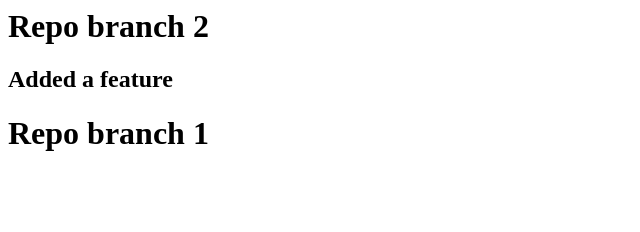
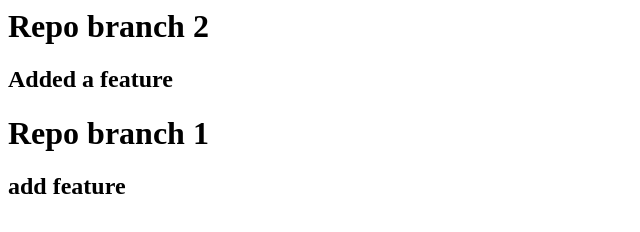
Before and after one commit to ABSOLUTE-NOTHING/ABSOLUTE-NOTHING, a plain HTML site: page index.html in a window 1280 px wide. Shown: the whole page, without its empty margins (0-640 px from the left). Drawn offline with Linux system fonts and the light colour scheme.

Commit message:
added a feature

```diff
--- a/index.html
+++ b/index.html
@@ -1,3 +1,4 @@
 <h1>Repo branch 2</h1>
 <h2>Added a feature</h2>
 <h1>Repo branch 1</h1>
+<h2>add feature</h2>
```
